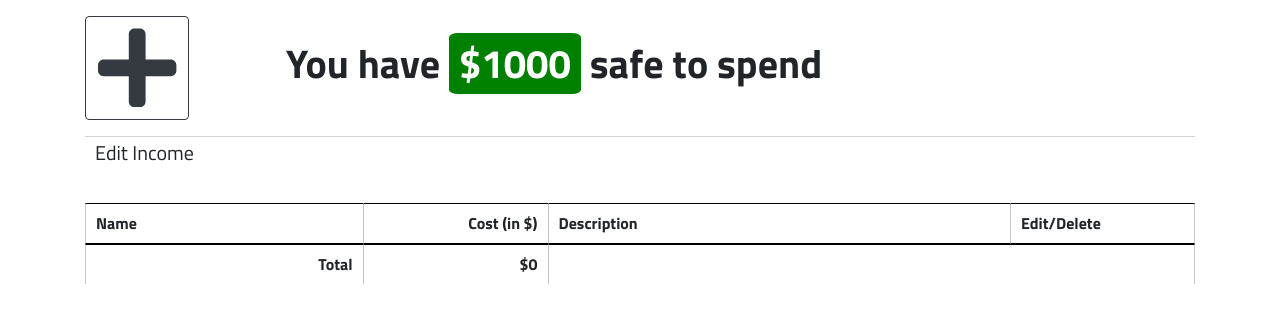
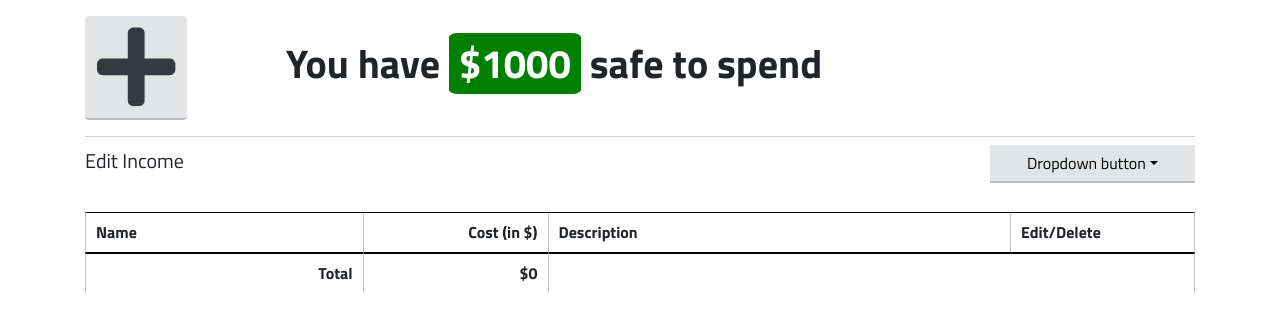
Before and after one commit to MustafaAli789/Billars, a React (Create React App) app: page / in a window 1280 px wide. Shown: the top 332 px of the page. Built offline with nearby package versions, Linux system fonts and the light colour scheme.

Commit message:
added sorting button and add button style update

```diff
--- a/src/AddButton.css
+++ b/src/AddButton.css
@@ -1,3 +1,8 @@
+#button{
+	background-color: #e2e4e6;
+    border: none;
+    border-bottom: 2px solid #bcbec2;
+}
 #plusIcon{
 	font-size: 7vw;
 }
--- a/src/AddButton.js
+++ b/src/AddButton.js
@@ -8,7 +8,7 @@ const AddButton = ({createNewBill}) =>{
 	const buttonIcon = <FontAwesomeIcon id="plusIcon" icon={faPlus}/>;
 	return(
 		<div>
-			<Button variant="outline-dark" onClick={() => createNewBill({title: "Add", paymentName:"", paymentDesc: "", cost:"", color: "#000", id: null})}>{buttonIcon}</Button>
+			<Button id="button" variant="outline-dark" onClick={() => createNewBill({title: "Add", paymentName:"", paymentDesc: "", cost:"", color: "#000", id: null})}>{buttonIcon}</Button>
 		</div>
 	);
 }
--- a/src/App.css
+++ b/src/App.css
@@ -5,7 +5,6 @@
 #editButton{
   font-family: 'Titillium Web', sans-serif;
   width: fit-content;
-  padding: 0 10px;
   border-radius: 5px;
   margin-top: 0.3rem;
 }
--- a/src/App.js
+++ b/src/App.js
@@ -7,6 +7,7 @@ import BillModal from './BillModal.js';
 import BillCard from './BillCard.js';
 import TopMessage from './TopMessage.js';
 import ColorBar from './ColorBar.js';
+import SortingDropdown from './SortingDropdown.js';
 
 
 class App extends Component{
@@ -31,23 +32,47 @@ class App extends Component{
     });
   }
 
+  //a helper method to find a bill by its id
+  findBillIndexById=(billId)=>{
+    let index = null;
+    this.state.bills.forEach((bill, billIndex)=>{
+      if(bill.id===billId){
+        index=billIndex;
+      }
+    });
+    return index;
+  }
+
   //deleted the bill with the specified id
   deleteBill = (billId)=>{
-    var newStateArray = this.state.bills;
-    newStateArray.splice(billId, 1);
-    this.setState({bills: newStateArray});
+    let newStateArray = this.state.bills;
+    let index = this.findBillIndexById(billId);
+    try{
+      newStateArray.splice(index, 1);
+      this.setState({bills: newStateArray});
+    } catch(e){
+      alert("An error occured");
+    }
+
   }
 
   //upon clicking add or edit in bill modal
   addEditBill=(billInfo)=>{
-    var newStateArray;
+    let newStateArray;
     if(billInfo.title==="Add"){
       billInfo.title="Edit";
       newStateArray = this.state.bills.slice();
       newStateArray.push(billInfo);
     } else{ //bill is being edited
       newStateArray = this.state.bills.slice();
-      newStateArray[Number(billInfo.id)]=billInfo;
+      let index = this.findBillIndexById(billInfo.id);
+      try{
+        newStateArray[index]=billInfo;
+      }catch(e){
+        alert("An error occured editing the bill");
+        this.setModalVisible(false);
+        return;
+      }
     }
 
     this.setState({bills: newStateArray});
@@ -106,7 +131,10 @@ class App extends Component{
           <Col xs="9" style={{display: 'flex', alignItems: 'center'}}><TopMessage bills={bills} startingMoney={income}></TopMessage></Col>
         </Row>
         <hr style={{borderColor: 'lightGray', marginBottom: '0'}}/>
-        <h5 id="editButton" onClick={()=>this.changeIncome()}>Edit Income</h5>
+        <Row id="sortingRow" style={{marginTop: '0.5rem'}}>
+          <Col><h5 id="editButton" onClick={()=>this.changeIncome()}>Edit Income</h5></Col>
+          <Col className="d-flex justify-content-end"><SortingDropdown></SortingDropdown></Col>
+        </Row>
         <Row noGutters="true" id="colorBarContainer">
           <h5 id="colorBarHoverText">{colorBarHoverText}</h5>
           <ColorBar bills={bills} containerWidth={containerWidth} showBillName={this.showBillName}></ColorBar>
--- a/src/BillCard.css
+++ b/src/BillCard.css
@@ -41,5 +41,6 @@ h4{
 @media only screen and (max-width: 768px) {
   .editColumn {
     flex-direction: column;
+    justify-content: center;
   }
 }
--- /dev/null
+++ b/src/SortingButton.css
@@ -0,0 +1,21 @@
+#dropdown-basic-button{
+	background-color: #e2e4e6;
+	border: none;
+    border-bottom: 2px solid #bcbec2;
+	border-radius: 0;
+	font-family: 'Titillium Web', sans-serif;
+	color: black;
+	width: 205px;
+}
+
+.dropdown-menu a{
+	font-family: 'Titillium Web', sans-serif;
+}
+
+.dropdown-menu a:hover{
+	background-color: #d9d9ff;
+}
+
+.dropdown-menu{
+	border-radius: 0;
+}
--- /dev/null
+++ b/src/SortingDropdown.js
@@ -0,0 +1,17 @@
+import React from 'react';
+import DropdownButton from 'react-bootstrap/DropdownButton';
+import Dropdown from 'react-bootstrap/Dropdown'
+import './SortingButton.css';
+
+
+const SortingDropdown = ()=>{
+	return(
+		<DropdownButton id="dropdown-basic-button" title="Dropdown button">
+  			<Dropdown.Item href="#/action-1">Highest To Lowest Cost</Dropdown.Item>
+  			<Dropdown.Item href="#/action-2">Lowest To Highest Cost</Dropdown.Item>
+  			<Dropdown.Item href="#/action-3">Alphabetical</Dropdown.Item>
+		</DropdownButton>
+	);
+}
+
+export default SortingDropdown;
```
